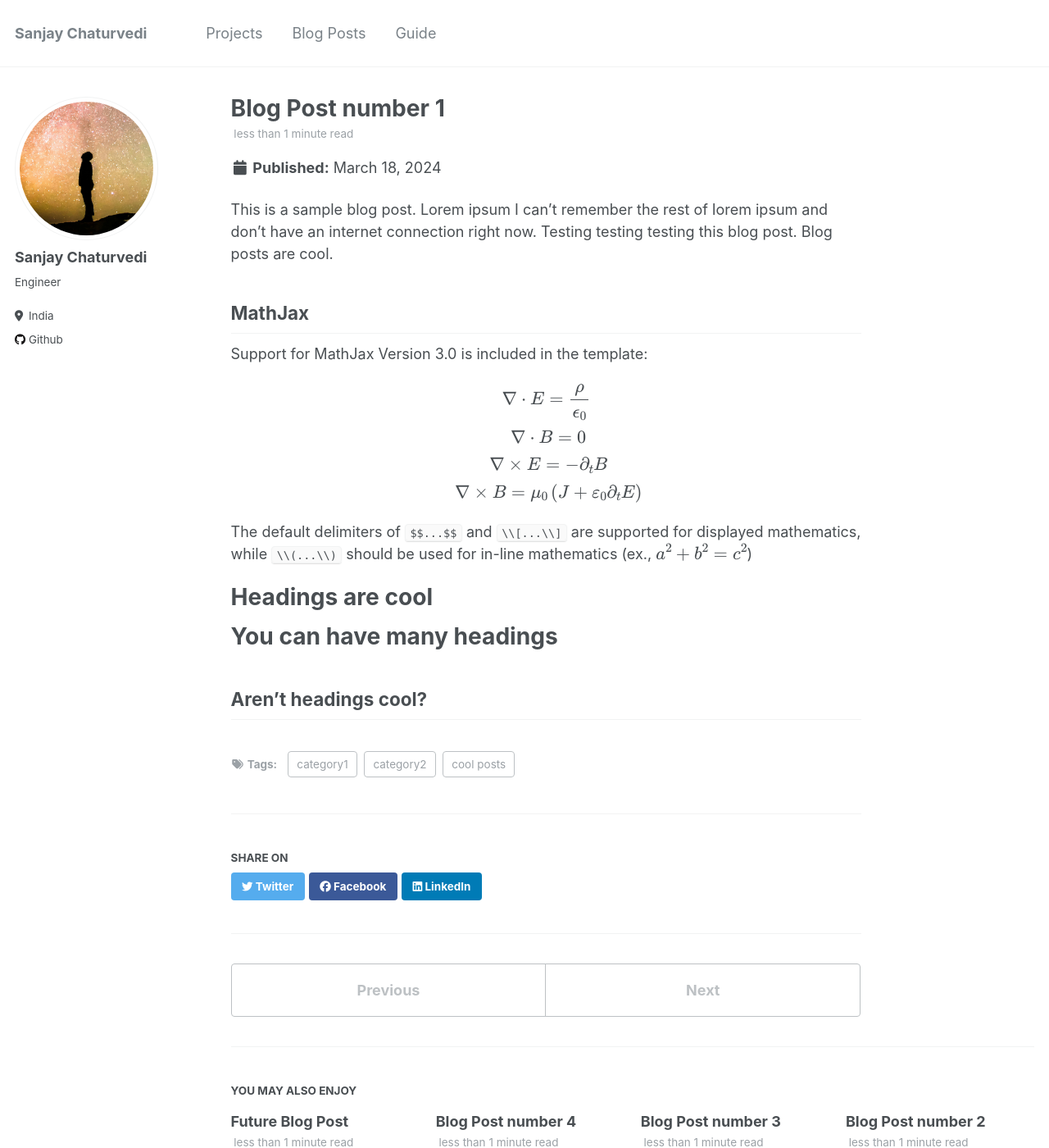
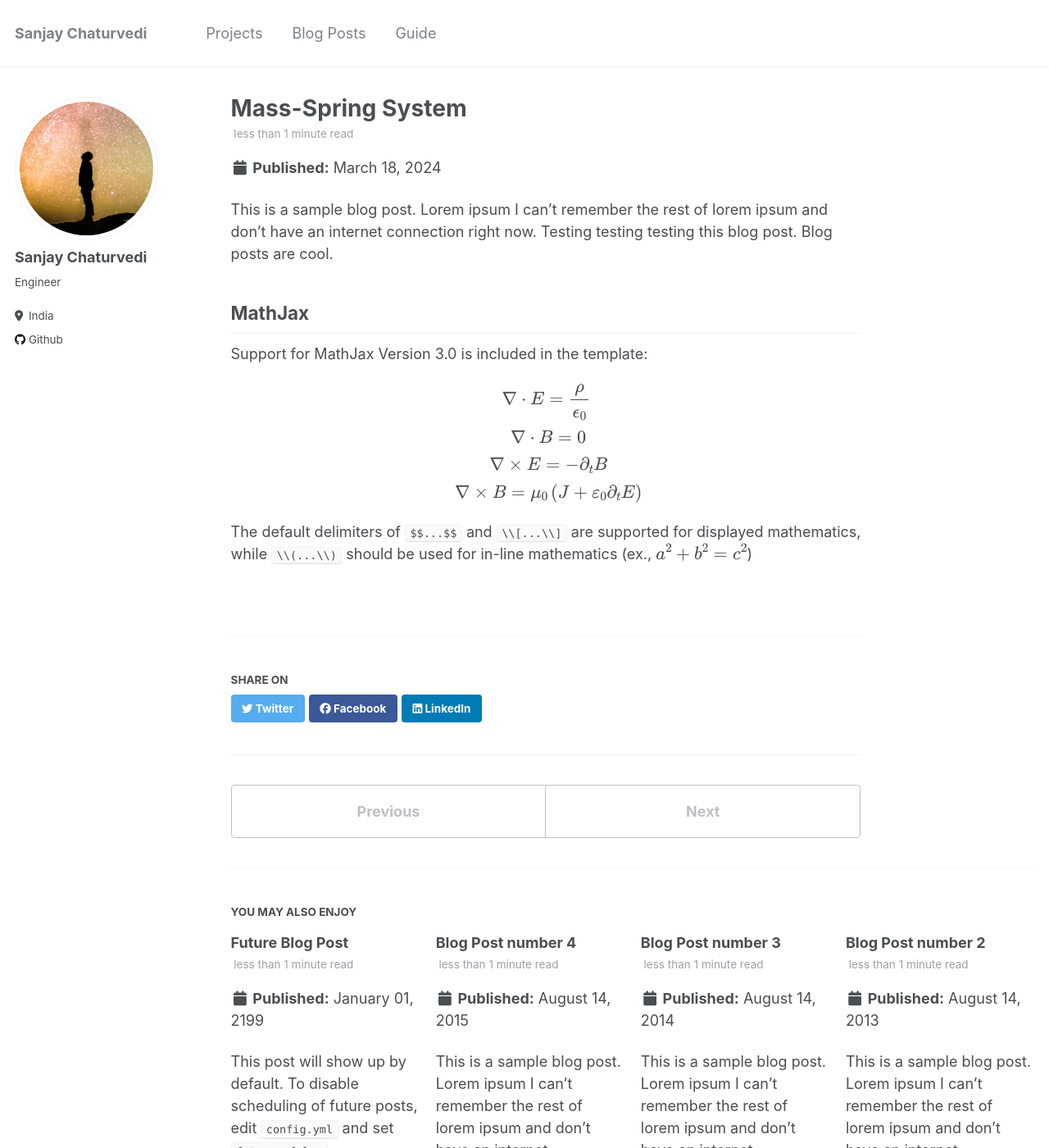
Before and after one commit to sanjay-ji/sanjay-ji.github.io, a Jekyll site: the page built from _posts/2012-08-14-blog-post-1.md, in a window 1280 px wide and 1400 px high. Shown: the whole window at 82% size. Built offline with Jekyll 4.4.1, drawn with Linux system fonts in a browser that asks for light colours.

Commit message:
Update 2012-08-14-blog-post-1.md

```diff
--- a/_posts/2012-08-14-blog-post-1.md
+++ b/_posts/2012-08-14-blog-post-1.md
@@ -1,11 +1,7 @@
 ---
-title: 'Blog Post number 1'
+title: 'Mass-Spring System'
 date: 2024-03-18
-permalink: /posts/2012/08/blog-post-1/
-tags:
-  - cool posts
-  - category1
-  - category2
+permalink: /posts/2024/03/mass-spring/
 ---
 
 This is a sample blog post. Lorem ipsum I can't remember the rest of lorem ipsum and don't have an internet connection right now. Testing testing testing this blog post. Blog posts are cool.
@@ -24,13 +20,3 @@ $$
 $$
 
 The default delimiters of `$$...$$` and `\\[...\\]` are supported for displayed mathematics, while `\\(...\\)` should be used for in-line mathematics (ex., \\(a^2 + b^2 = c^2\\))
-
-
-Headings are cool
-======
-
-You can have many headings
-======
-
-Aren't headings cool?
-------
```
